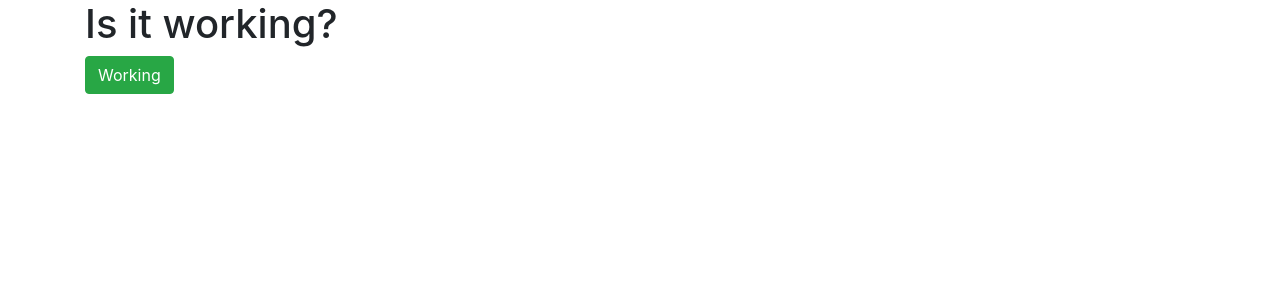
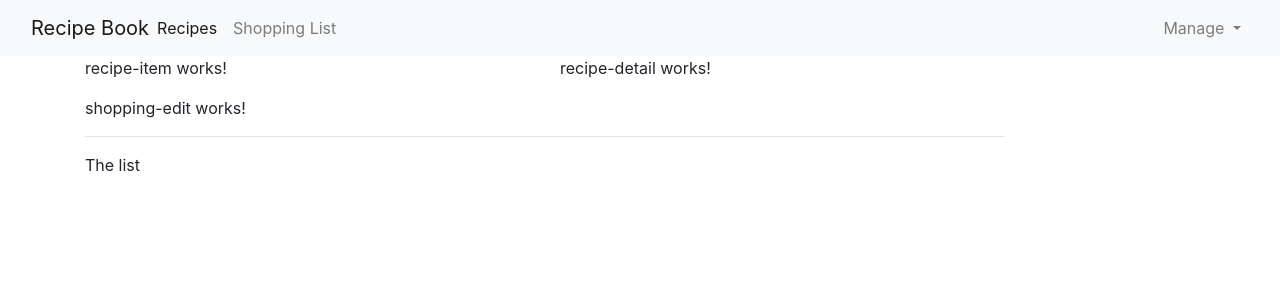
Before and after one commit to adheepgeorgepaul/Angular-Project-1, an Angular app: page / in a window 1280 px wide. Shown: the top 300 px of the page. Built offline with nearby package versions, Linux system fonts and the light colour scheme.

Commit message:
collapsable Navbar

```diff
--- a/src/app/app.component.html
+++ b/src/app/app.component.html
@@ -1,8 +1,11 @@
+<app-header></app-header>
 <div class="container">
-  <div class="row">
-    <div class="col-12">
-      <h1>Is it working?</h1>
-      <button class="btn btn-success">Working</button>
+    <div class="row">
+        <div class="col-md-12">
+            <app-recipes></app-recipes>
+            <app-shopping-list></app-shopping-list>
+        </div>
+
     </div>
-  </div>
+
 </div>
--- a/src/app/header/header.component.html
+++ b/src/app/header/header.component.html
@@ -1 +1,39 @@
-<p>header works!</p>
+<nav class="navbar navbar-expand-sm navbar-light bg-light">
+    <div class="container-fluid">
+                    <!-- Collapsible Button -->
+        <button class="navbar-toggler" type="button" (click)="collapsed = !collapsed">
+            <span class="navbar-toggler-icon"></span>
+        </button>
+
+            <!--Brand-->
+        <a routerLink="/" class="navbar-brand mr-auto" href="#">Recipe Book</a>
+
+        <!-- Navbar links -->
+        <div class="collapse navbar-collapse"
+            [class.collapse]="collapsed" (window:resize)="collapsed = true">
+            <ul class="navbar-nav mr-auto">
+            <li class="nav-item active">
+                <a class="nav-link" href="#">Recipes</a>
+            </li>
+            <li class="nav-item">
+                <a class="nav-link" href="#">Shopping List</a>
+            </li>
+            </ul>
+
+            <ul class="navbar-nav ml-auto">
+                <li class="nav-item dropdown">
+                    <a class="nav-link dropdown-toggle"
+                        href="#" role="button">Manage
+                    </a>
+                    <div class="dropdown-menu">
+                        <a class="dropdown-item" href="#">Save data</a>
+                        <a class="dropdown-item" href="#">Fetch data</a>
+                    </div>
+
+                </li>
+
+            </ul>
+        </div>
+    </div>
+
+</nav>
--- a/src/app/header/header.component.ts
+++ b/src/app/header/header.component.ts
@@ -6,6 +6,7 @@
   styleUrls: ['./header.component.css']
 })
 export class HeaderComponent implements OnInit {
+  collapsed = true;
 
   constructor() { }
 
--- a/src/app/recipes/recipe-list/recipe-list.component.html
+++ b/src/app/recipes/recipe-list/recipe-list.component.html
@@ -1 +1 @@
-<p>recipe-list works!</p>
+<app-recipe-item></app-recipe-item>
--- a/src/app/recipes/recipes.component.html
+++ b/src/app/recipes/recipes.component.html
@@ -1 +1,8 @@
-<p>recipes works!</p>
+<div class="row">
+    <div class="col-md-5">
+        <app-recipe-list></app-recipe-list>
+    </div>
+    <div class="col-md-7">
+        <app-recipe-detail></app-recipe-detail>
+    </div>
+</div>
--- a/src/app/shopping-list/shopping-list.component.html
+++ b/src/app/shopping-list/shopping-list.component.html
@@ -1 +1,7 @@
-<p>shopping-list works!</p>
+<div class="row">
+    <div class="col-10">
+        <app-shopping-edit></app-shopping-edit>
+        <hr>
+        <p>The list</p>
+    </div>
+</div>
```
